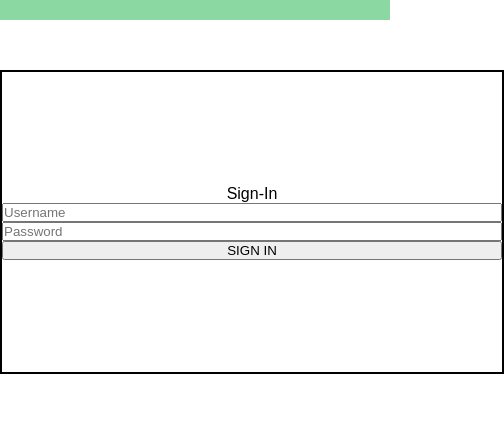
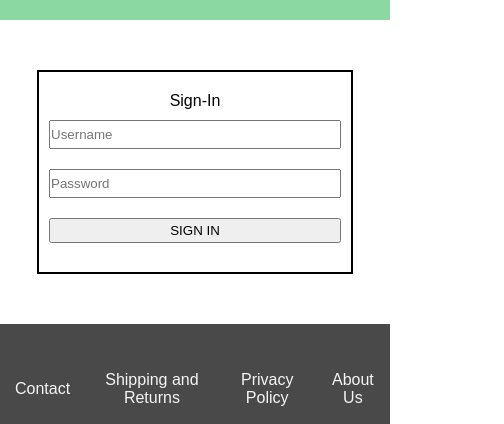
Before and after one commit to andrez17/ecommerce, a React (Create React App) app: page /rewards in a window 390 px wide. Shown: the part 130-554 px from the top of the page, 504 px wide, since content can reach past the window. Built offline with nearby package versions, Linux system fonts and the light colour scheme; no server answers.

Commit message:
added media query css for sign-up page

```diff
--- a/src/app/App.css
+++ b/src/app/App.css
@@ -600,4 +600,50 @@
     background-size: cover;
     margin: 10px;
   }
+
+  .rewardpage-container{
+    text-align: center;
+    grid-row: 2 / span 1;
+    grid-column: 1 / span 4;
+    grid-gap: 50px;
+    /* background-color: red; */
+    display: flex;
+    justify-content: center;
+    align-items: center;
+  }
+
+  .rewards-signup {
+    /* background-color: blue; */
+    /* border: 2px solid black; */
+    height: auto;
+    width: 80%;
+    display: flex;
+    flex-direction: row;
+    flex-wrap: wrap;
+    justify-content: center;
+    align-items: center;
+
+  }
+
+  .rewards-signup input {
+    width: auto;
+    height: 25px;
+    margin: 10px;
+  }
+
+  .rewards-signup button {
+    width: auto;
+    height: 25px;
+    margin: 10px;
+  }
+
+  .rewards-form {
+    display: flex;
+    flex-direction: column;
+    /* background-color: purple; */
+    justify-content: center;
+    height: 200px;
+    width: 500px;
+
+  }
 }
```
